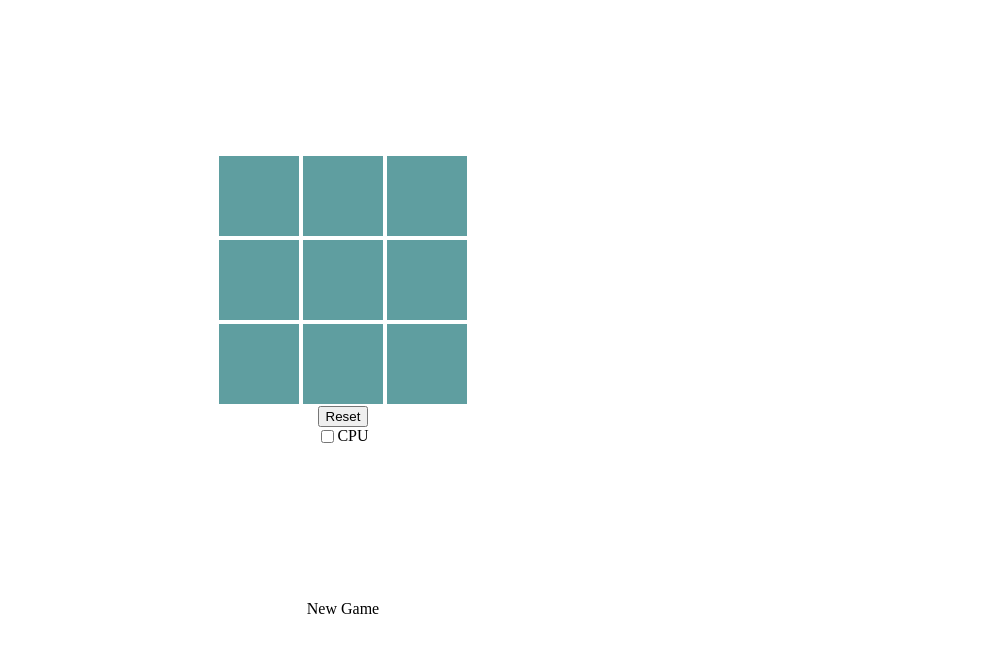
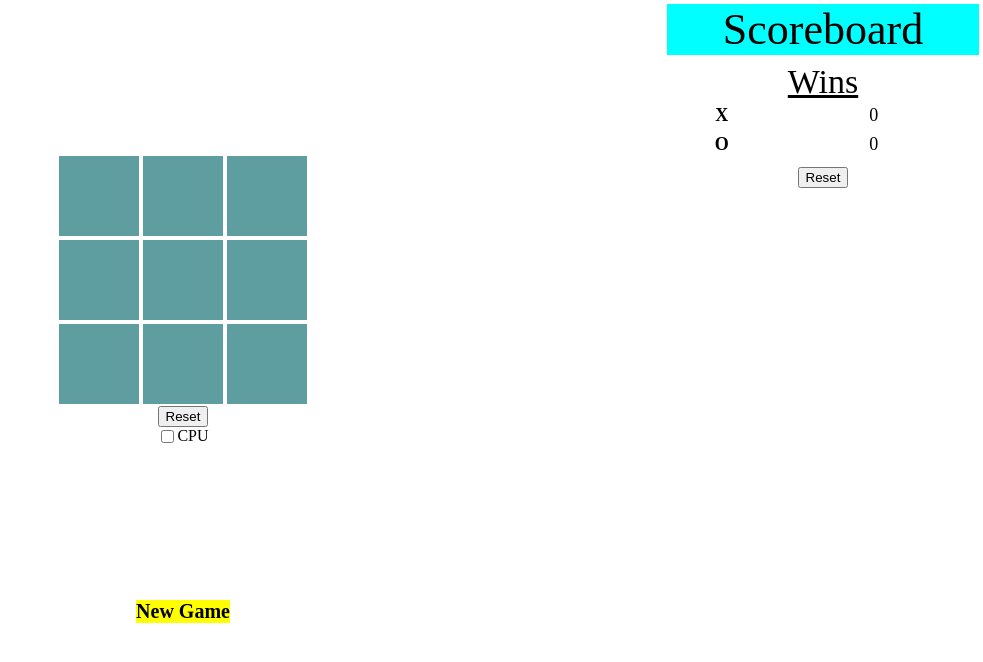
Before and after one commit to shailesh-rai-12/webdev, a plain HTML site: page TicTacToe.html in a window 1280 px wide. Shown: the whole page, without its empty margins (297-1280 px from the left). Drawn offline with Linux system fonts and the light colour scheme.

Commit message:
added scoreboard to tic tac toe

```diff
--- a/TicTacToe.css
+++ b/TicTacToe.css
@@ -8,8 +8,16 @@ body{
 .container{
  flex: 1;
  display: flex;
- flex-direction: column;
+ flex-direction:row;
 }
+
+.game-container{
+    display: flex;
+    flex-direction: column;
+    flex: 3;
+}
+
+
 
 .board-container{
     display: flex;
@@ -23,7 +31,7 @@ body{
 .row{
     display:flex;
     flex-direction: row;
-    flex-wrap: wrap;
+
 }
 
 .result-container{
@@ -47,5 +55,91 @@ body{
     flex-direction: column;
     align-items: center;
 
+}
+
+#comment{
+    font-size: 20px;
+    background-color: yellow;
+    font-weight: 800;
+}
+
+.scoreboard-container{
+    display: flex;
+    flex-direction: column;
+    flex:1;
+}
+
+.scoreboard-head{
+ display: flex;
+ flex-direction:row;
+ background-color:aqua ;
+ justify-content: center;
+ font-size:44px;
+ margin: 4px;
+}
+
+.score-container{
+display: flex;
+flex-direction:column;
+margin: 4px;
 
 }
+
+.score-type{
+    display: flex;
+    flex-direction:row;
+    justify-content: center;
+    font-size:34px;
+    text-decoration: underline;
+
+}
+
+.scores{
+    display: flex;
+    flex-direction: row;
+    align-items: baseline;
+    margin: 4px;
+
+}
+
+.x-score-head{
+    flex:1;
+    display: flex;
+    flex-direction: row;
+    justify-content: center;
+    font-size:18px;
+    font-weight: 700;
+}
+
+.x-score{
+    flex:2;
+    display: flex;
+    flex-direction: row;
+    justify-content: center;
+    font-size: 18px;
+}
+
+.o-score-head{
+    flex:1;
+    display: flex;
+    flex-direction: row;
+    justify-content: center;
+    font-size:18px;
+    font-weight:700;
+}
+
+.o-score{
+    flex:2;
+    display: flex;
+    flex-direction: row;
+    justify-content: center;
+    font-size: 18px;
+}
+
+.score-reset-container{
+    display: flex;
+    flex-direction:row;
+    justify-content: center;
+    margin: 4px;
+
+}
--- a/TicTacToe.html
+++ b/TicTacToe.html
@@ -10,6 +10,7 @@
 </head>
 <body>
     <div class="container">
+        <div class="game-container">
             <div class="board-container">
                 <div class="row row-1">
                     <div id=1 class="tile" value=1></div>
@@ -38,6 +39,25 @@
             <div class="result-container">
                 <span id='comment'>New Game</span>
             </div>
+        </div>
+        <div class="scoreboard-container">
+            <div class="scoreboard-head">Scoreboard</div>
+            <div class="score-container">
+                <div class="score-type"><div>Wins</div> </div>
+                <div class="scores">
+                    <div class="x-score-head">X</div>
+                    <div class="x-score">0</div>
+                </div>
+                <div class="scores">
+                    <div class="o-score-head">O</div>
+                    <div class="o-score">0</div>
+                </div>
+            </div>
+            <div class="score-reset-container">
+                <button id='resetScore'>Reset</button>
+            </div>
+        </div>
+
 
     </div>
     <script src="TicTacToe.js"></script>
--- a/TicTacToe.js
+++ b/TicTacToe.js
@@ -4,7 +4,7 @@ function Counter(){
     //closure
     function clicked()
     {
-        //console.log(count);
+
         return count++;
     }
 
@@ -21,7 +21,6 @@ var x_array=[],
 
 //when a tile is clicked
 function tileClicked() {
-    console.log(document.getElementById('cpu').checked,counterValue);
 
     //if already clicked
     if(!this.hasChildNodes() )
@@ -46,6 +45,7 @@ function tileClicked() {
                 if(isWinner(counterValue))
                 {
                     alert('Player-1 is winner!');
+                    updateScore(false);
                     reset();
                     return;
                 }
@@ -63,6 +63,7 @@ function tileClicked() {
                         if(isWinner(counterValue))
                         {
                             alert('CPU is winner!');
+                            updateScore(true);
                             reset();
                             return;
                         }
@@ -85,6 +86,7 @@ function tileClicked() {
                     if(isWinner(counterValue))
                     {
                         alert('Player-2 is winner!');
+                        updateScore(false);
                         reset();
                         return;
                     }
@@ -196,17 +198,16 @@ function cpuDecision() {
         });
 
 
-       //console.log('filtered',filter1);
+
        let subA=subarrays();
        let filter2=-1;
        filter1.forEach((index)=>{
-            //console.log('index',index);
+
             subA.forEach((subset)=>{
                if(win_array[index].includes(subset[0]) && win_array[index].includes(subset[1]))
                {
                         filter2=index;
-                       //console.log('Array win',index);
-                    // console.log(win_array[index]);
+
                }
             });
        });
@@ -251,10 +252,34 @@ function subarrays()
         }
         subsets.push(arr);
 
-       // console.log(arr);
     }
-    //console.log(subsets);
     return subsets;
+}
+
+//updating scores
+function updateScore(flag)
+{
+    let score,scoreDiv;
+    if(counterValue % 2==1 && !flag){
+        scoreDiv=document.querySelector('.x-score');
+
+    }
+    else
+    {
+        scoreDiv=document.querySelector('.o-score');
+    }
+
+    score=parseInt(scoreDiv.innerText);
+    score=score+1;
+    scoreDiv.innerText=score;
+}
+
+//resetting scoreboard
+function resetScore()
+{
+    document.querySelector('.x-score').innerText=0;
+    document.querySelector('.o-score').innerText=0;
+
 }
 
 //adding event listeners to tiles
@@ -265,3 +290,6 @@ document.querySelectorAll('.tile').forEach((element)=>{
 //adding event to reset button
 var resetButton=document.getElementById('reset');
 resetButton.addEventListener('click',reset);
+
+var scoreboardReset=document.getElementById('resetScore');
+scoreboardReset.addEventListener('click',resetScore);
```
Lines whose indentation alone changed are shown as unchanged.
